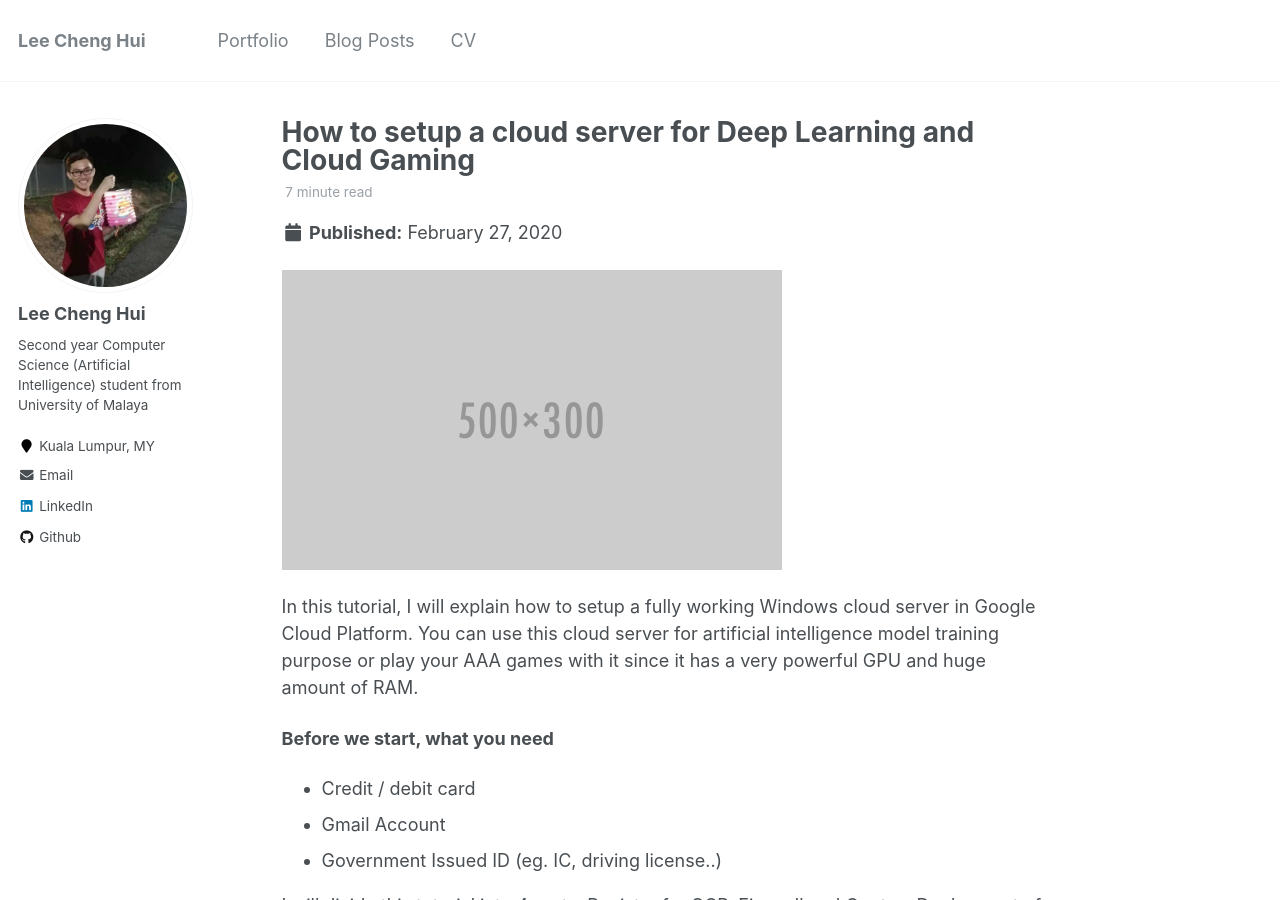
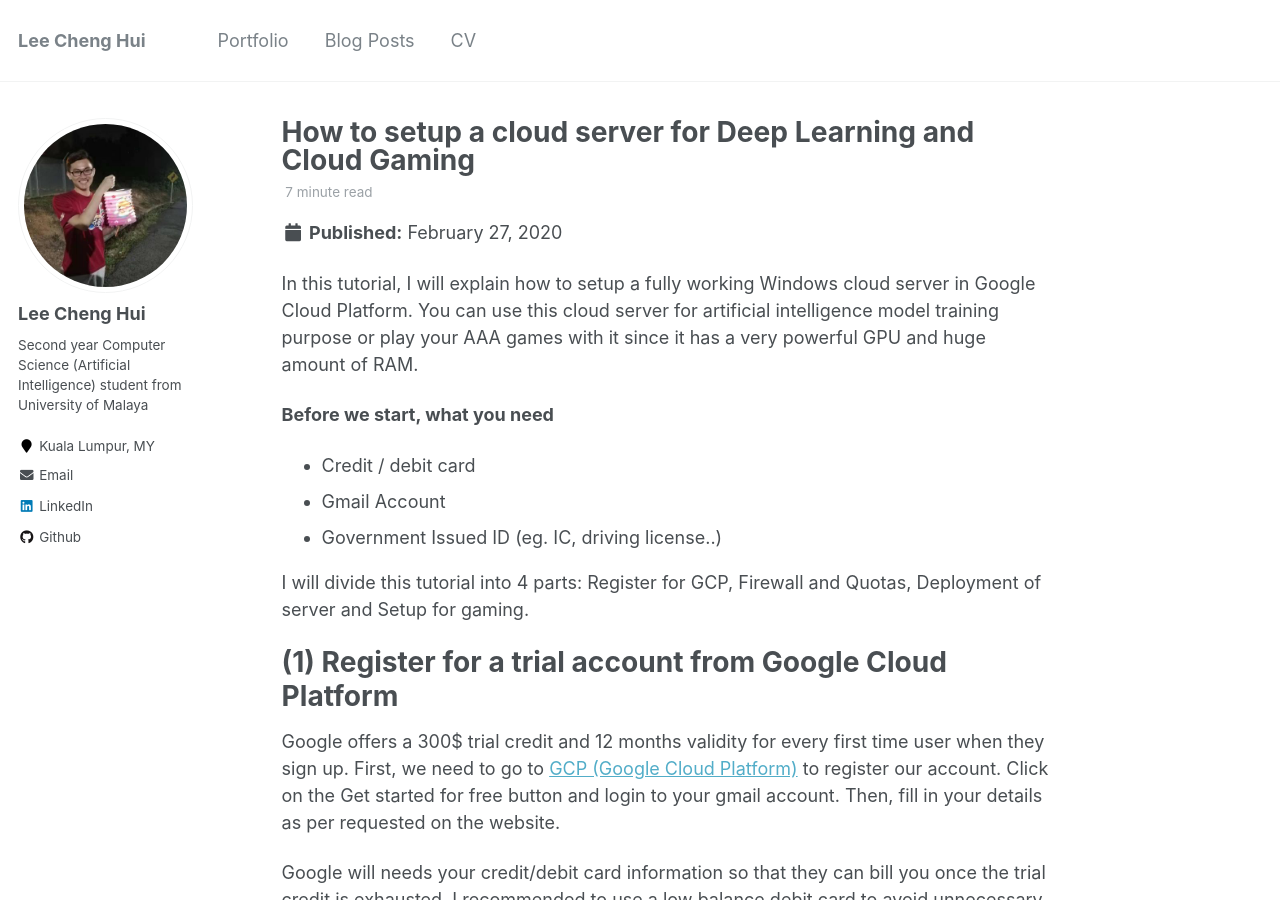
Before and after one commit to chenghui-lee/chenghui-lee.github.io, a Jekyll site: the page built from _posts/2020-02-27-blog-post-1.md, in a window 1280 px wide and 900 px high. Built offline with Jekyll 4.4.1, drawn with Linux system fonts in a browser that asks for light colours.

Commit message:
Update 2020-02-27-blog-post-1.md

```diff
--- a/_posts/2020-02-27-blog-post-1.md
+++ b/_posts/2020-02-27-blog-post-1.md
@@ -9,7 +9,6 @@ tags:
   - gpu
 ---
 
-<img src='/images/500x300.png'>
 
 In this tutorial, I will explain how to setup a fully working Windows cloud server in
 Google Cloud Platform. You can use this cloud server for artificial intelligence model
```
